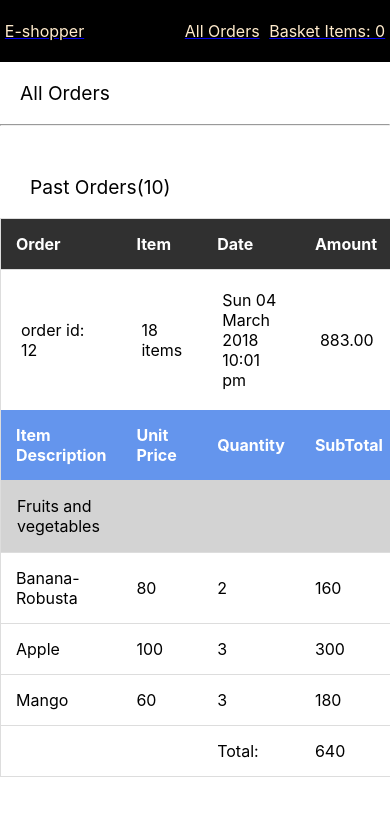
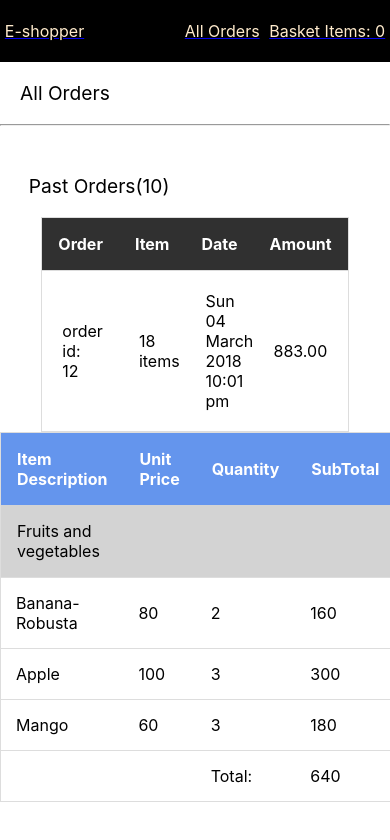
Before and after one commit to appy385/e-shopper, a React (Create React App) app: page /order in a window 390 px wide. Shown: the top 840 px of the page. Built offline with nearby package versions, Linux system fonts and the light colour scheme.

Commit message:
fix(Order): update all `px` to `rem` in AllOrdersPage.css , also fix className and more responsive

```diff
--- a/src/Order/AllOrdersPage.css
+++ b/src/Order/AllOrdersPage.css
@@ -1,11 +1,11 @@
 .all-orders {
     font-size: larger;
-    padding-left: 20px;
+    padding-left: 1.25rem;
 }
 .past-orders {
     font-size: larger;
-    padding-top: 30px;
-    padding-left: 30px;
+    padding-top: 1.8rem;
+    padding-left: 1.8rem;
 }
 .order-table-container {
     overflow-x:auto;
@@ -16,30 +16,36 @@
     border-collapse: collapse;
     border: 1px solid #ddd;
 }
-
 .order-table-header>th {
+    color: white;
     background-color: #303030;
     border-top: 1px solid #ddd;
     border-bottom: 1px solid #ddd;
-    padding: 15px;
-    text-align: left;
-
-}
-tr {
-    color: black;
-}
-
-th {
-    color: white;
-    background-color: #303030;
-    padding: 15px;
+    padding: 1rem;
     text-align: left;
 
 }
 .order-details>td {
-    padding: 20px;
+    padding:  1.25rem;
+    text-align: left;
+    max-width: 1.5rem;
+}
+.order-item-table{
+    width: 50%;
+    margin: auto;
+    border-collapse: collapse;
+    border: 1px solid #ddd;
+}
+.order-category{
+    background-color: lightgray;
+}
+.order-category>td {
+    padding: 1rem;
     text-align: left;
 }
 .order-item>th {
     background-color: cornflowerblue;
+    padding: 1rem;
+    text-align: left;
+    color: white;
 }
--- a/src/Order/AllOrdersPage.js
+++ b/src/Order/AllOrdersPage.js
@@ -41,13 +41,17 @@ function AllOrdersPage() {
             <td>Sun 04 March 2018 10:01 pm</td>
             <td>883.00</td>
           </tr>
+        </table>
+      </div>
+      <div className="order-table-container">
+        <table className="order-item-table">
           <tr className="order-item">
             <th>Item Description</th>
             <th>Unit Price</th>
             <th>Quantity</th>
             <th>SubTotal</th>
           </tr>
-          <tr className="cart-category">
+          <tr className="order-category">
             <td>Fruits and vegetables</td>
             <td> </td>
             <td> </td>
@@ -62,7 +66,6 @@ function AllOrdersPage() {
             <td>Total:</td>
             <td>{total}</td>
           </tr>
-
         </table>
       </div>
     </div>
```
